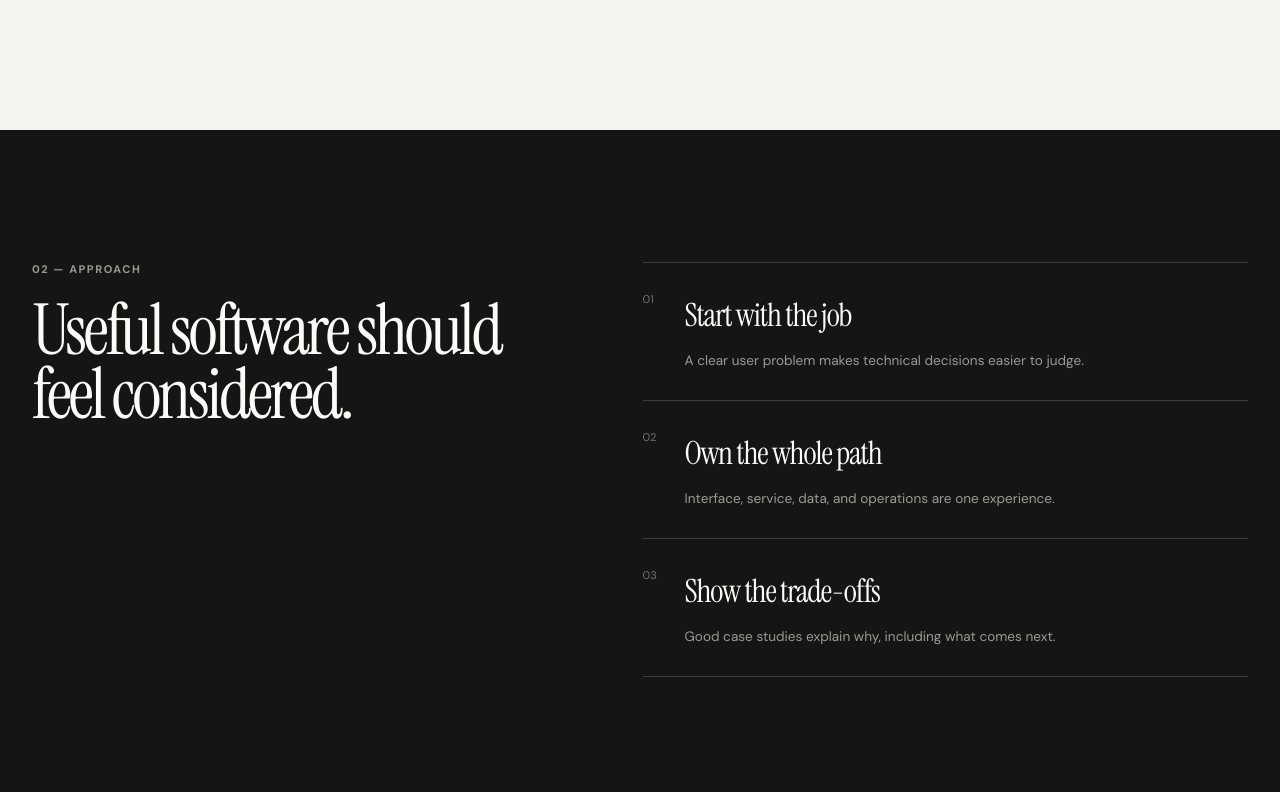
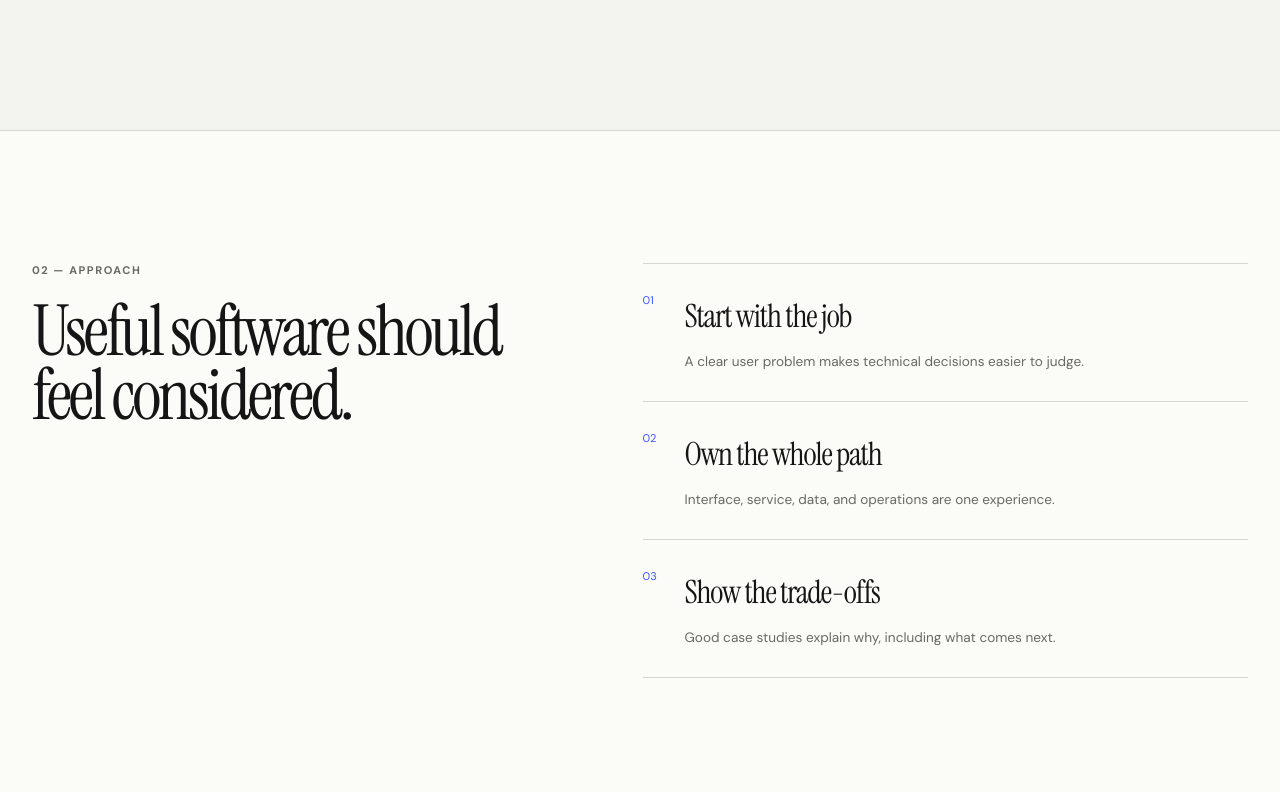
Before and after one commit to Aritra1235/portfolio-final, a React (Vite) app: page / in a window 1280 px wide. Shown: the part 3408-4200 px from the top of the page. Built offline with nearby package versions, Linux system fonts and the light colour scheme.

Commit message:
Restyle Principles Section for Light Theme

```diff
--- a/src/index.css
+++ b/src/index.css
@@ -130,13 +130,13 @@ p { color: var(--muted); line-height: 1.7; }
 .project-visual--compact .real-shot--scream .real-shot__detail { width: 55%; }
 .project-visual--compact .real-shot--apple .real-shot__detail { width: 65%; }
 
-.principles-section { padding-block: 132px; background: var(--ink); color: var(--surface); }
+.principles-section { padding-block: 132px; border-block: 1px solid var(--line); background: var(--surface); color: var(--ink); }
 .principles-grid { display: grid; grid-template-columns: .9fr 1.1fr; gap: 9vw; }
-.principles-grid .eyebrow,.principles-grid p { color: #999994; }
+.principles-grid .eyebrow,.principles-grid p { color: var(--muted); }
 .principles-grid h2 { margin: 0; }
-.principles-list > div { display: grid; grid-template-columns: 42px 1fr; padding: 28px 0; border-top: 1px solid #3d3d3a; }
-.principles-list > div:last-child { border-bottom: 1px solid #3d3d3a; }
-.principles-list span { color: #70706c; font-size: .7rem; }
+.principles-list > div { display: grid; grid-template-columns: 42px 1fr; padding: 28px 0; border-top: 1px solid var(--line); }
+.principles-list > div:last-child { border-bottom: 1px solid var(--line); }
+.principles-list span { color: var(--blue); font-size: .7rem; }
 .principles-list h3 { margin: 0 0 10px; font-family: var(--display); font-size: 2rem; font-weight: 400; }
 .principles-list p { grid-column: 2; max-width: 420px; margin: 0; font-size: .85rem; }
 .skill-grid { display: grid; grid-template-columns: repeat(3,1fr); border-top: 1px solid var(--line-dark); }
```
